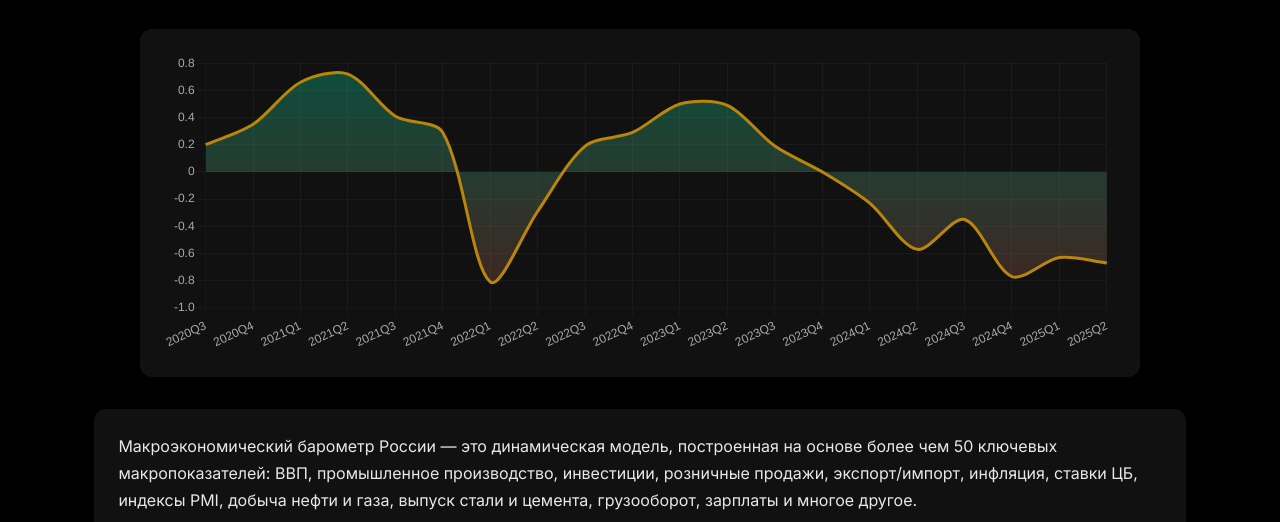
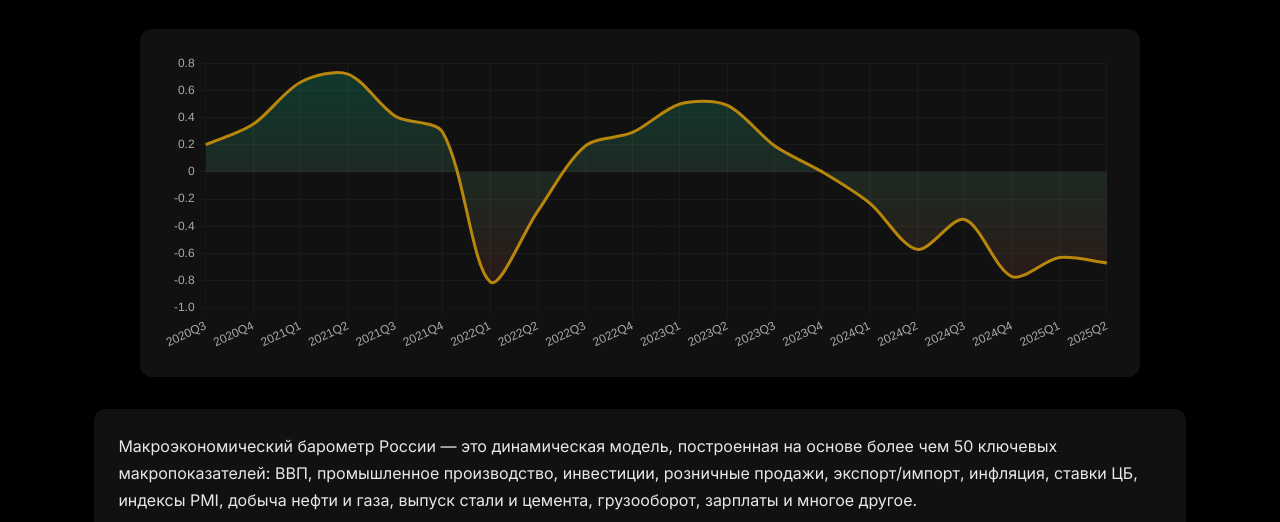
Before and after one commit to sessylu77/xinvest-ic, a website: page macro.html in a window 1280 px wide. Shown: the part 278-800 px from the top of the page. Drawn offline with nearby package versions, Linux system fonts and the light colour scheme.

Commit message:
Add files via upload

```diff
--- a/macro.html
+++ b/macro.html
@@ -129,8 +129,8 @@
                         backgroundColor: (context) => {
                             const ctx = context.chart.ctx;
                             const gradient = ctx.createLinearGradient(0, 0, 0, 300);
-                            gradient.addColorStop(0, 'rgba(0, 230, 168, 0.3)'); // бронза (верх)
-                            gradient.addColorStop(1, 'rgba(220, 50, 50, 0.3)'); // прозрачно (низ)
+                            gradient.addColorStop(0, 'rgba(0, 230, 168, 0.2)'); // бронза (верх)
+                            gradient.addColorStop(1, 'rgba(194, 14, 14, 0.2)'); // прозрачно (низ)
                             return gradient;
                         },
                         borderWidth: 3,
```
